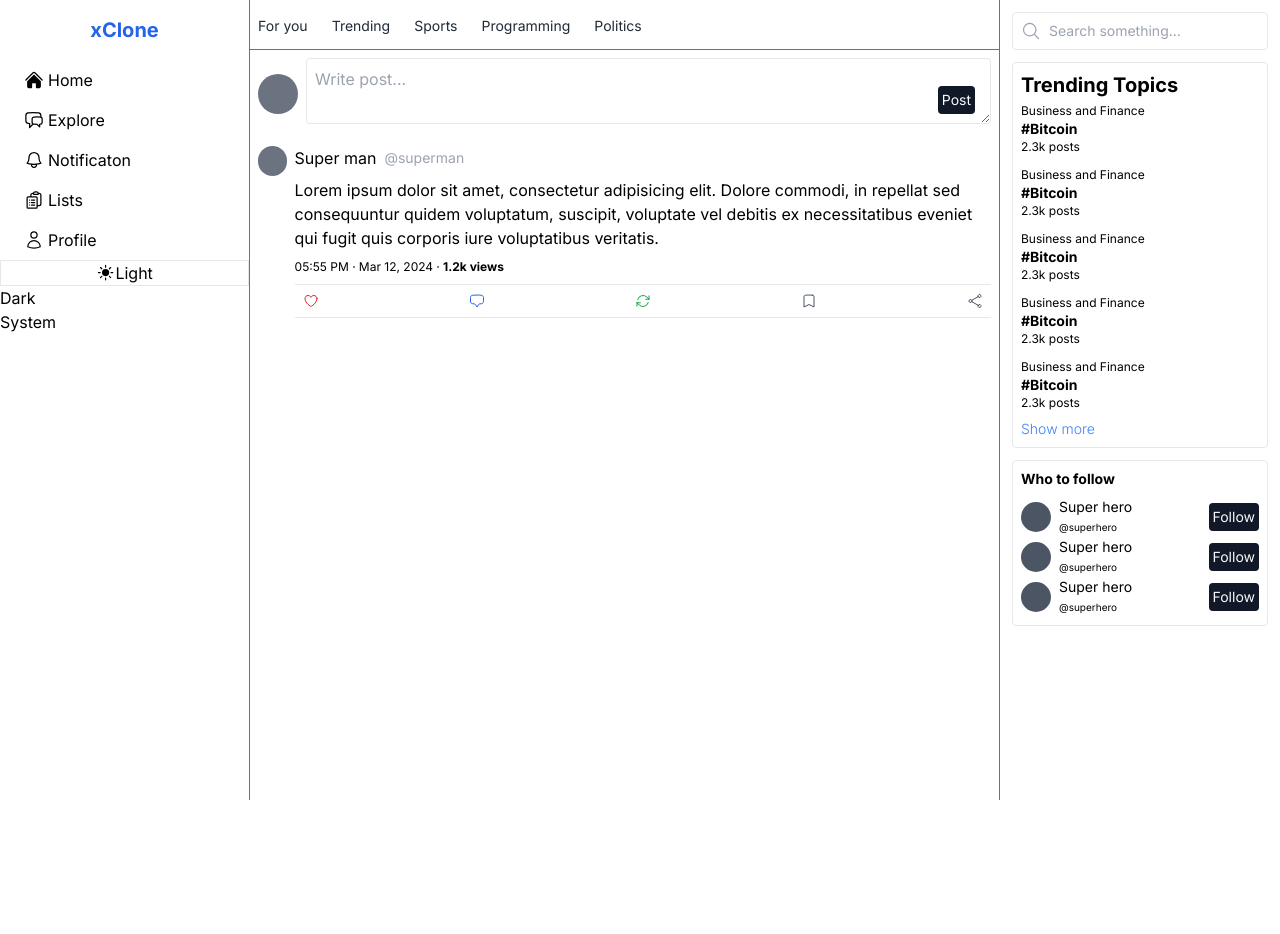
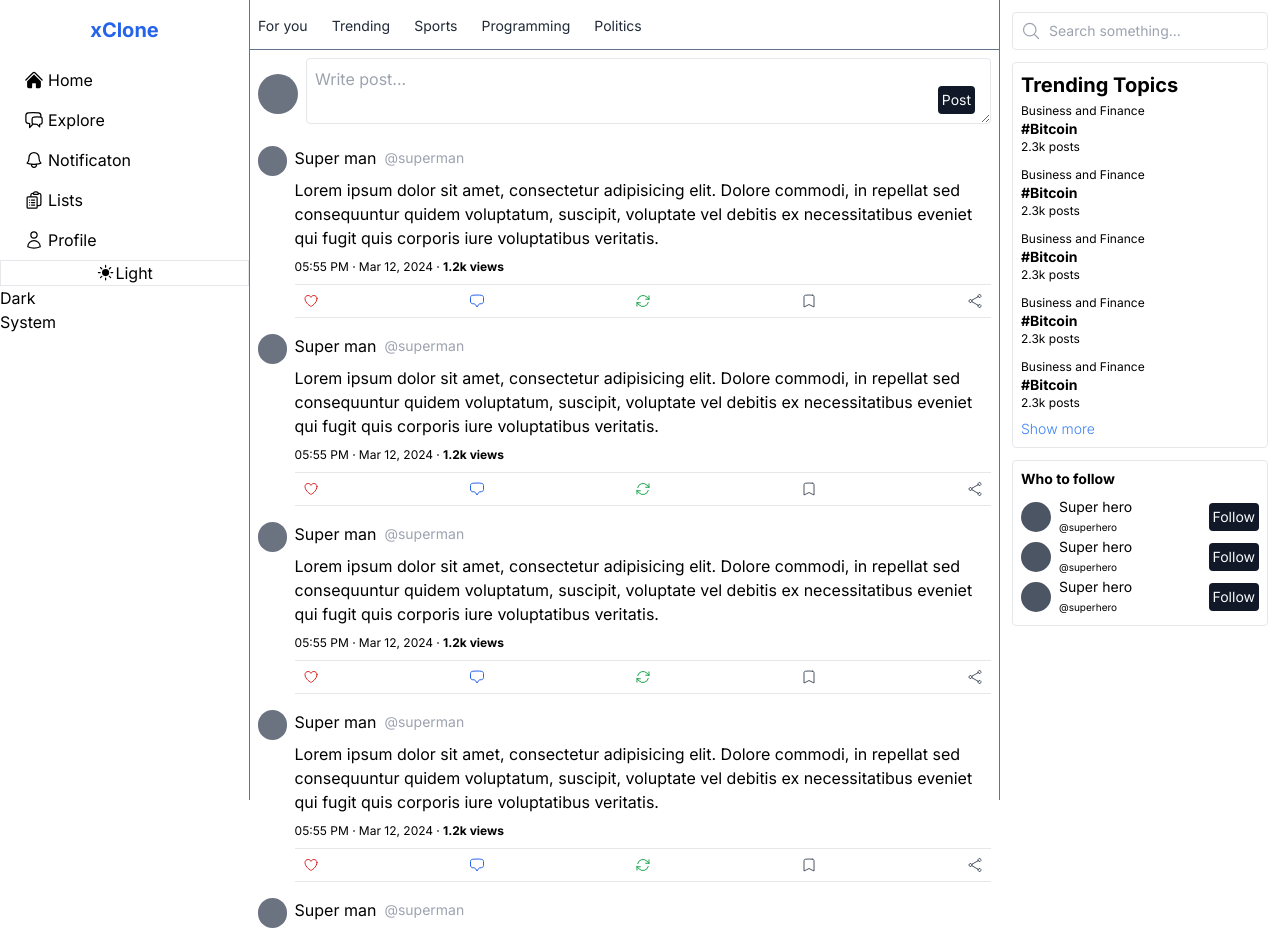
Before and after one commit to ashsajal1/xclone, a Next.js app: page / in a window 1280 px wide. Shown: the top 934 px of the page. Before the commit the page ends 800 px from the top, so only its background shows below. Built offline with nearby package versions, Linux system fonts and the light colour scheme.

Commit message:
increase demo post quantitiy in main page

```diff
--- a/src/app/page.tsx
+++ b/src/app/page.tsx
@@ -28,6 +28,10 @@ export default function Home() {
           </div>
           <WritePost />
           <Post />
+          <Post />
+          <Post />
+          <Post />
+          <Post />
         </nav>
         <RightSidebar />
       </main>
```
